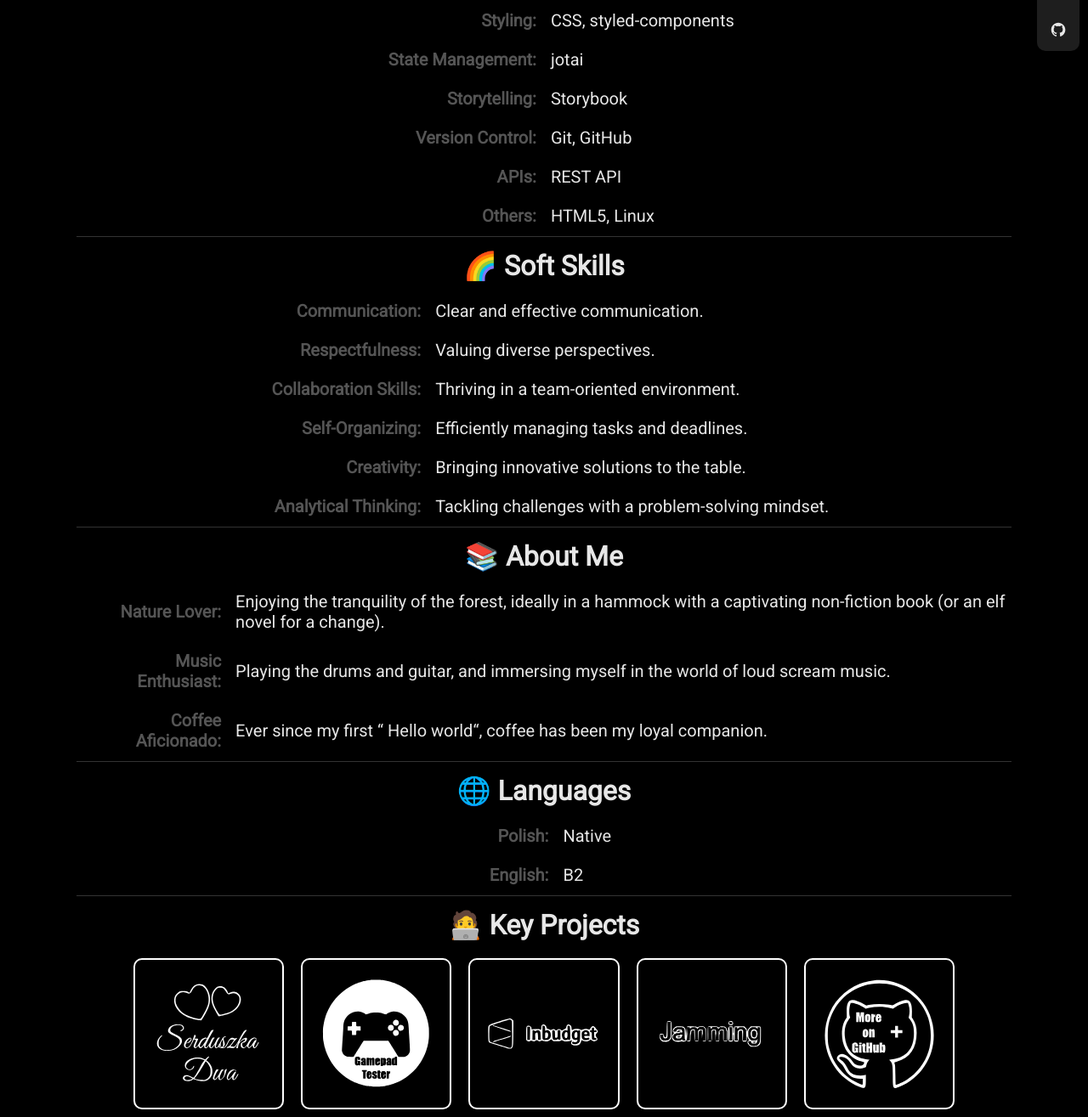
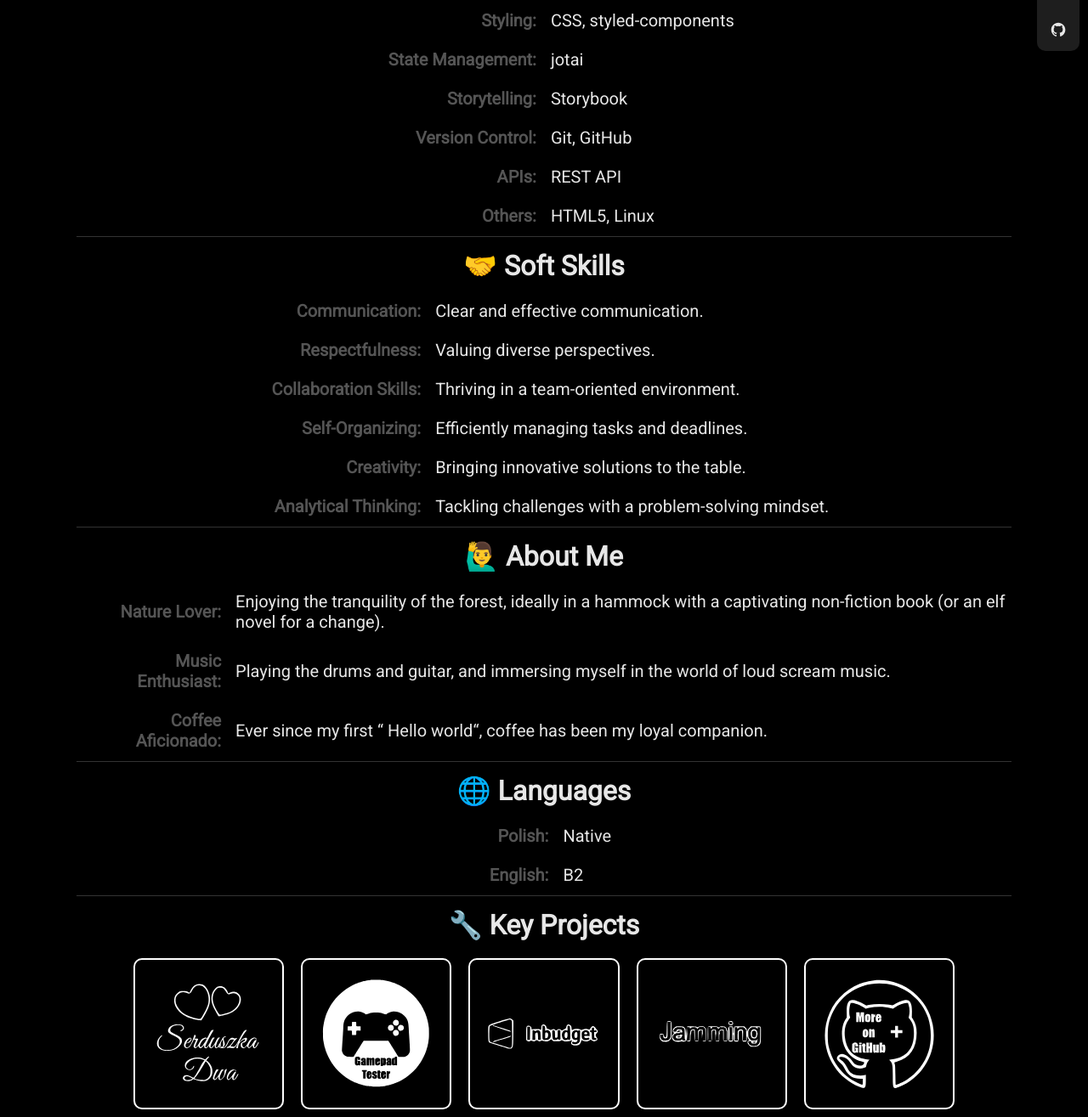
Before and after one commit to Vectari/vectari.github.io, a React (Vite) app: page / in a window 1280 px wide. Shown: the part 720-2035 px from the top of the page at 85% size. Built offline with nearby package versions, Linux system fonts and the light colour scheme.

Commit message:
icon update

```diff
--- a/src/components/Projects.jsx
+++ b/src/components/Projects.jsx
@@ -32,7 +32,7 @@ export function Projects() {
   return (
     <>
       <ProjectsWrapper>
-        <StyledH1>🧑‍💻 Key Projects</StyledH1>
+        <StyledH1>🔧 Key Projects</StyledH1>
         <a href="https://www.serduszkadwa.pl/" target="_blank" rel="noreferrer">
           <StyledImg src="/serduszkadwa.svg" alt="serduszkadwa logo" />
         </a>
--- a/src/components/Technologies.jsx
+++ b/src/components/Technologies.jsx
@@ -136,7 +136,7 @@ export function Technologies() {
             <StyledTd>HTML5, Linux</StyledTd>
           </StyledTr>
         </StyledTable>
-        <StyledH1>🌈 Soft Skills</StyledH1>
+        <StyledH1>🤝 Soft Skills</StyledH1>
         <StyledTable>
           <StyledTr>
             <StyledTd>
@@ -177,7 +177,7 @@ export function Technologies() {
             </StyledTd>
           </StyledTr>
         </StyledTable>
-        <StyledH1>📚 About Me</StyledH1>
+        <StyledH1>🙋‍♂️ About Me</StyledH1>
         <StyledTable>
           <StyledTr>
             <StyledTd>
```
Also changed, not shown: 1 other file (tests, documents, lock files or other folders).
